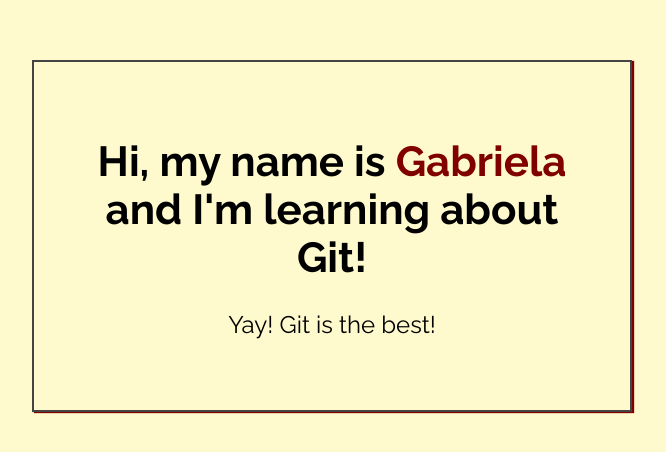
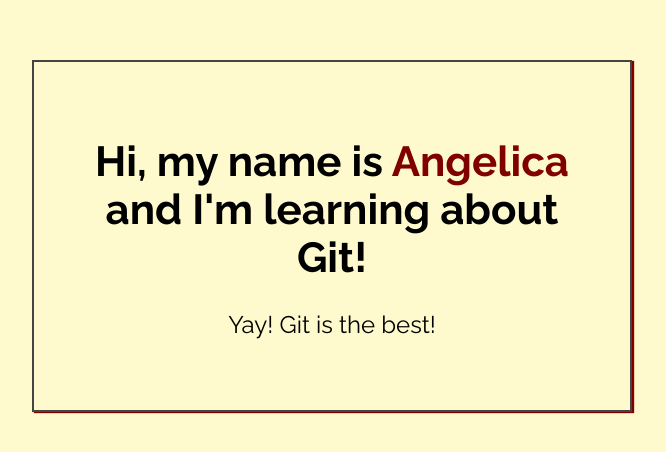
Before and after one commit to Gabriela-L2821/my-first-repo, a plain HTML site: page index.html in a window 1280 px wide. Shown: the part 164-616 px from the top of the page, without its empty margins (308-974 px from the left). Drawn offline with Linux system fonts and the light colour scheme.

Commit message:
Changed name

```diff
--- a/index.html
+++ b/index.html
@@ -14,7 +14,7 @@
 <body>
 
     <div class="greeting">
-        <h1>Hi, my name is <span class="highlight">Gabriela</span> and I'm learning about Git! </h1>
+        <h1>Hi, my name is <span class="highlight">Angelica</span> and I'm learning about Git! </h1>
 
         <p>Yay! Git is the best!</p>
     </div>
```
